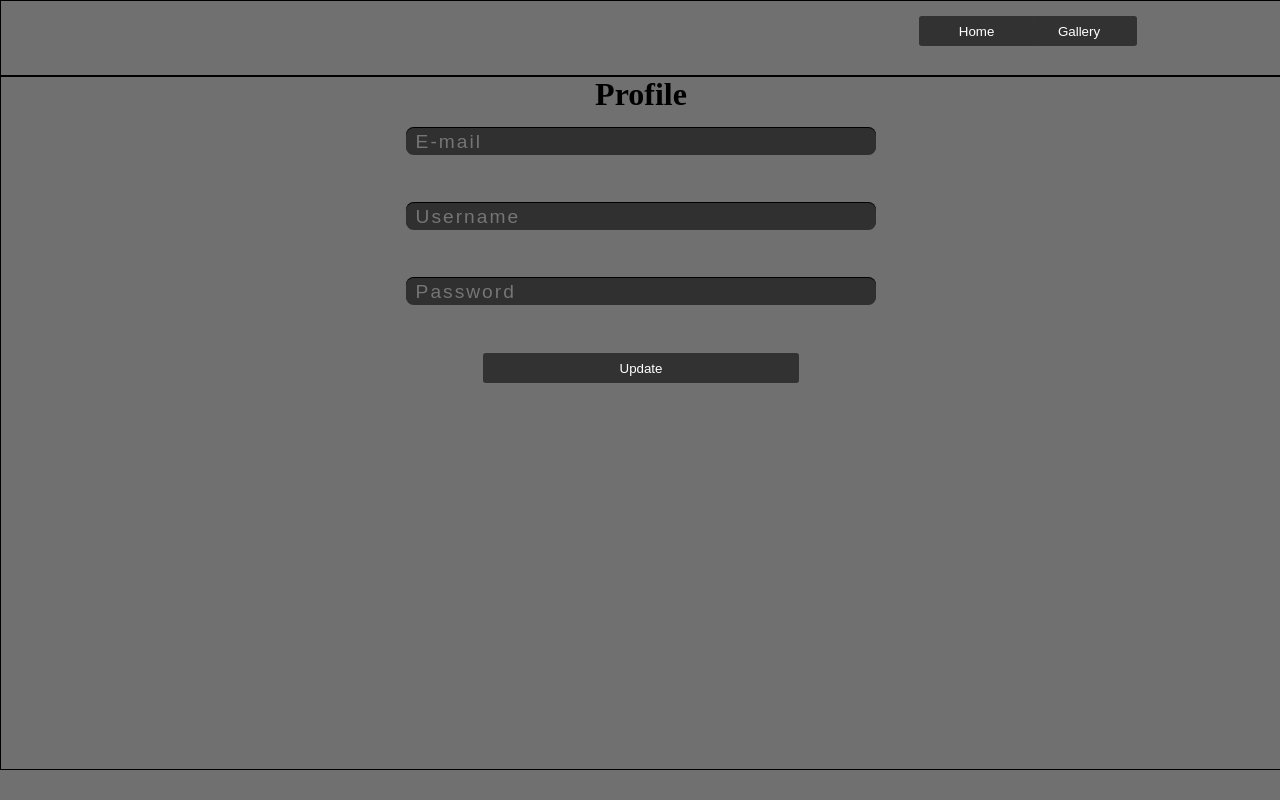
After one commit to kroutled/Camagru, a PHP site: page /Camagru/proedit.php in a window 1280 px wide. The commit adds this page. Run offline with PHP 8.4, Linux system fonts and the light colour scheme.

Commit message:
added in a profile editing page

```diff
--- a/home.php
+++ b/home.php
@@ -30,6 +30,7 @@
             </div>
         </div>
         <a href="gallery.php"><button id="gallbut" type="submit">Gallery</button></a>
+        <a href="proedit.php"><button id="probut" type="submit">Profile</button></a>
     </nav>
 </header>
 <!--This is where the Camera starts -->
--- /dev/null
+++ b/proedit.php
@@ -0,0 +1,45 @@
+<?php
+    session_start();
+?>
+
+<!DOCTYPE html>
+<html>
+<head>
+    <title>Profile</title>
+    <link rel="stylesheet" href="style.css">
+    <?php include_once "config/database.php"; ?>
+</head>
+<body>
+<header>
+    <nav>
+        <div>
+            <div>
+                <?php
+                    if (isset($_SESSION["loggedin"]))
+                    {
+                        echo '<form class ="logout" action="logout.php" method="POST">
+                        <button id="logout" type="submit" name="submit">Logout</button>
+                              </form>';
+                    }
+                ?>
+            </div>
+        </div>
+        <a href="gallery.php"><button id="gallbut" type="submit">Gallery</button></a>
+        <a href="home.php"><button id="probut" type="submit">Home</button></a>
+    </nav>
+</header>
+<div class="main_wrapper">
+<div class="form">
+    <h1>Profile</h1>
+    <form method="POST">
+        <div class="input"><input type="email" name="email" placeholder="E-mail"></div></br>
+        <div class="input"><input type="text" name="username" placeholder="Username"></div></br>
+        <div class="input"><input type="password" name="pwd" placeholder="Password"></div></br>
+        <div class="but">
+            <button type="submit" name="submit" value="ok">Update</button></br>
+        </div>
+    </form>
+</div>
+</div>
+</body>
+</html>
--- a/style.css
+++ b/style.css
@@ -78,10 +78,6 @@ form {
     float: left;
     margin-left: 10px;
     width: 40%;
-    /*width: 40%;
-    testing
-    background-color: #ccc;
-    border: 10px solid #ddd;*/
 }
 
 .booth-capture-button {
@@ -127,13 +123,6 @@ form {
     overflow-y: scroll;
     float: left;
 }
-/*
-#video,
-#canvas {
-     object-fit: cover;
-    width: 60%;
-    height: 60%;
-} */
 
 header {
     position: fixed;
@@ -188,6 +177,26 @@ header {
     color: #fff;
     background-color: rgb(51, 50, 50);
     right: 10%;
+    display: inline-block;
+}
+
+#probut {
+    position: fixed;
+    width: 116px;
+    height: 30px;
+    text-align: center;
+    border: none;
+    -webkit-gradient-radius: .2em;
+    -moz-border-radius: .2em;
+    border-radius: .2em;
+    -webkit-box-shadow: 0 0px 1px rgba(255,255,255,0.1);
+    -moz-box-shadow: 0 0px 1px rgba(255,255,255,0.1);
+    box-shadow: 0 0px 1px rgba(255,255,255,0.1);
+    margin: 15px;
+    color: #fff;
+    background-color: rgb(51, 50, 50);
+    right: 18%;
+    display: inline-block;
 }
 
 .laid {
@@ -231,5 +240,5 @@ textarea {
 
 .nav {
     display: inline-block;
-    margin: auto;
+    margin-left:10%;
 }
```
Also changed, not shown: gallery.php (+18 -11 lines).
